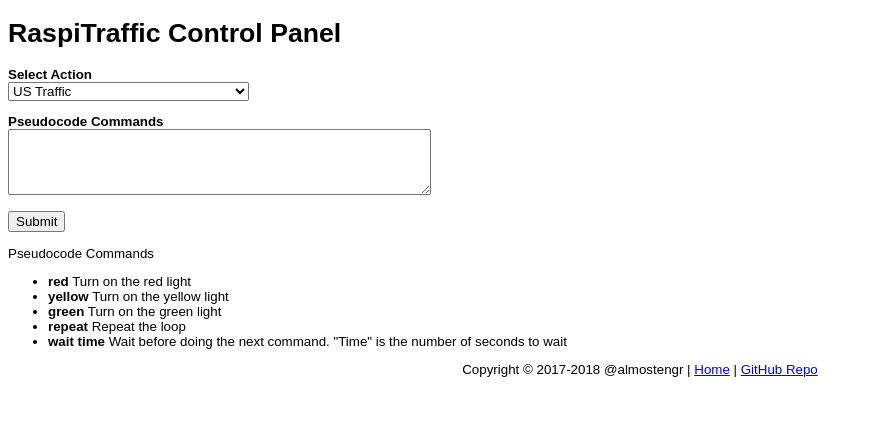
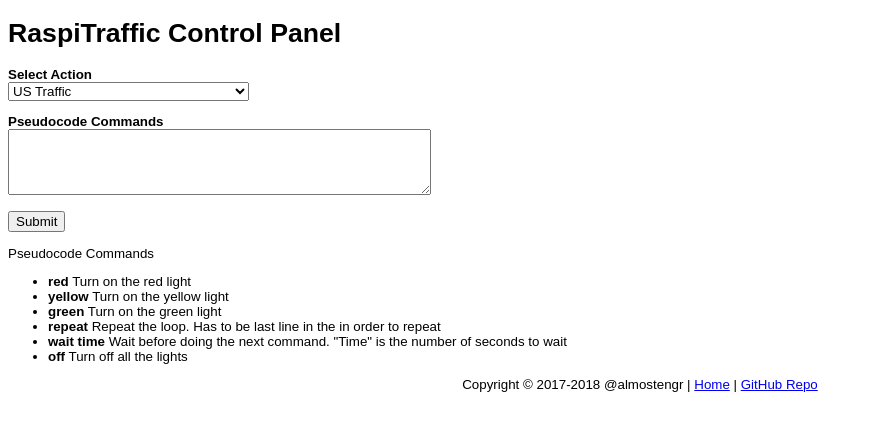
Before and after one commit to almostengr/trafficpi, a PHP site: page / in a window 1280 px wide. Shown: the top 431 px of the page, without its empty margins (0-873 px from the left). Run offline with PHP 8.4, Linux system fonts and the light colour scheme; data that the repository does not hold is empty.

Commit message:
Added off for pseudocode

```diff
--- a/web/index.php
+++ b/web/index.php
@@ -118,8 +118,9 @@ if ($_SERVER['REQUEST_METHOD'] == 'POST') {
 <li><strong>red</strong> Turn on the red light</li>
 <li><strong>yellow</strong> Turn on the yellow light</li>
 <li><strong>green</strong> Turn on the green light</li>
-<li><strong>repeat</strong> Repeat the loop</li>
+<li><strong>repeat</strong> Repeat the loop. Has to be last line in the in order to repeat</li>
 <li><strong>wait time</strong> Wait before doing the next command. "Time" is the number of seconds to wait</li>
+<li><strong>off</strong> Turn off all the lights</li>
 </ul>
 
 <p style="text-align: center;">
```
Also changed, not shown: 1 other file.
